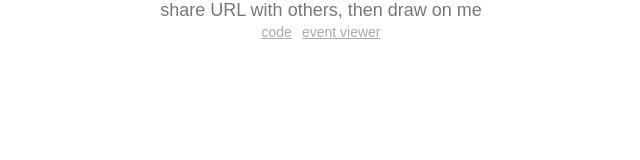
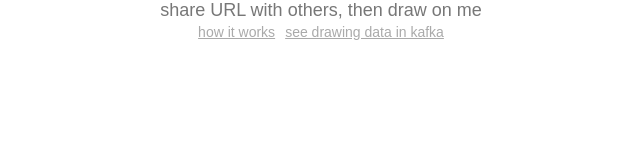
Before and after one commit to crcastle/kafka-whiteboard, a website with bundled scripts: page index.html in a window 1280 px wide. Shown: the whole page, without its empty margins (319-959 px from the left). Built offline with nearby package versions, Linux system fonts and the light colour scheme.

Commit message:
Update instructions

```diff
--- a/index.html
+++ b/index.html
@@ -27,7 +27,7 @@
   <body>
     <div class="about">
       <p>share URL with others, then draw on me</p>
-      <a target="_blank" href="https://github.com/crcastle/kafka-whiteboard">code</a>&nbsp;&nbsp;<a target="_blank" href="https://kafka-whiteboard-events.herokuapp.com/">event viewer</a>
+      <a target="_blank" href="https://github.com/crcastle/kafka-whiteboard#kafka-whiteboard">how it works</a>&nbsp;&nbsp;<a target="_blank" href="https://kafka-whiteboard-events.herokuapp.com/">see drawing data in kafka</a>
     </div>
     <canvas id='painting'></canvas>
     <script src='/socket.io/socket.io.js'></script>
```
